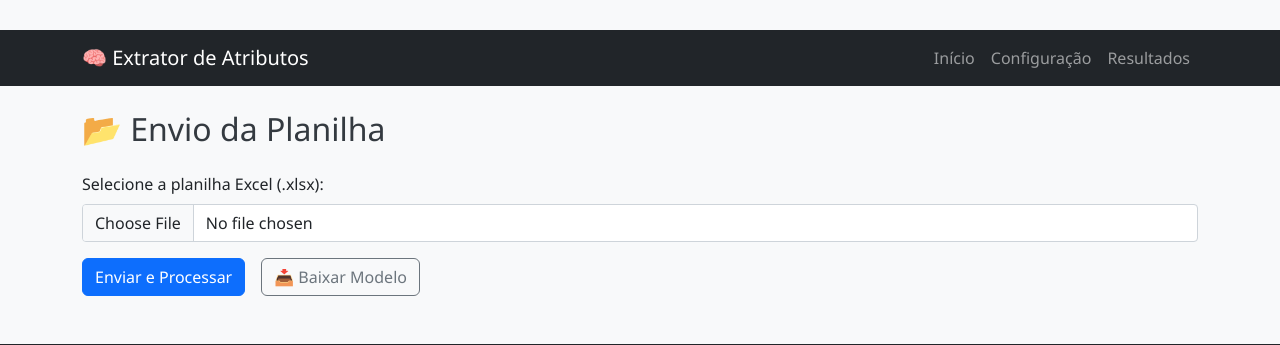
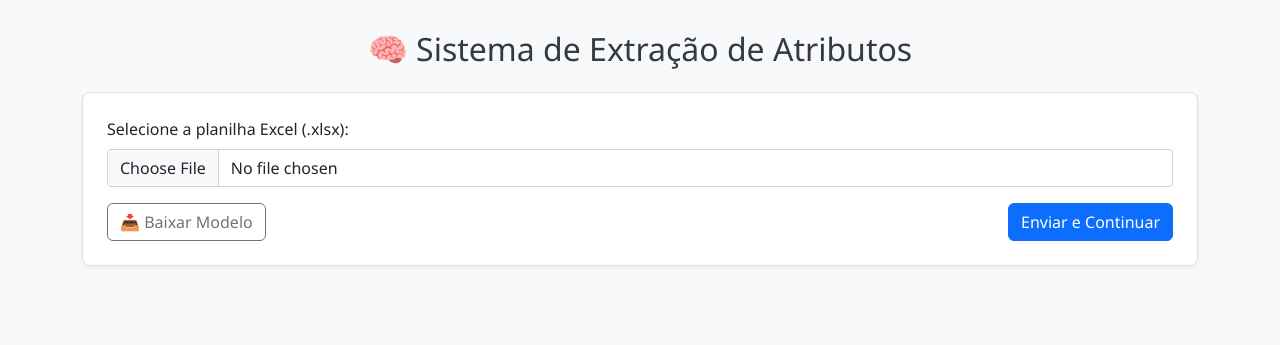
Before and after one commit to Douglasprojetospro/extrator-atributos-web, a Flask app: page / in a window 1280 px wide. Shown: the top 345 px of the page. Run offline with Flask 3, Linux system fonts and the light colour scheme.

Commit message:
Update index.html

```diff
--- a/templates/index.html
+++ b/templates/index.html
@@ -1,19 +1,26 @@
-{% extends 'base.html' %}
-{% block title %}Início - Upload da Planilha{% endblock %}
-{% block content %}
-
-<h2 class="mb-4">📂 Envio da Planilha</h2>
-
-<form method="POST" action="{{ url_for('upload') }}" enctype="multipart/form-data">
-    <div class="mb-3">
-        <label for="arquivo" class="form-label">Selecione a planilha Excel (.xlsx):</label>
-        <input type="file" class="form-control" name="arquivo" id="arquivo" required>
+<!DOCTYPE html>
+<html lang="pt-BR">
+<head>
+    <meta charset="UTF-8">
+    <title>Início - Extração de Atributos</title>
+    <link rel="stylesheet" href="https://cdn.jsdelivr.net/npm/bootstrap@5.3.0/dist/css/bootstrap.min.css">
+    <link rel="stylesheet" href="/static/styles.css">
+</head>
+<body>
+<div class="container">
+    <h2 class="text-center">🧠 Sistema de Extração de Atributos</h2>
+    <div class="card p-4 mt-4">
+        <form method="POST" action="/upload" enctype="multipart/form-data">
+            <div class="mb-3">
+                <label for="arquivo" class="form-label">Selecione a planilha Excel (.xlsx):</label>
+                <input type="file" name="arquivo" id="arquivo" class="form-control" required>
+            </div>
+            <div class="d-flex justify-content-between">
+                <a class="btn btn-outline-secondary" href="/baixar-modelo">📥 Baixar Modelo</a>
+                <button type="submit" class="btn btn-primary">Enviar e Continuar</button>
+            </div>
+        </form>
     </div>
-
-    <div class="d-flex gap-3">
-        <button type="submit" class="btn btn-primary">Enviar e Processar</button>
-        <a href="{{ url_for('baixar_modelo') }}" class="btn btn-outline-secondary">📥 Baixar Modelo</a>
-    </div>
-</form>
-
-{% endblock %}
+</div>
+</body>
+</html>
```
